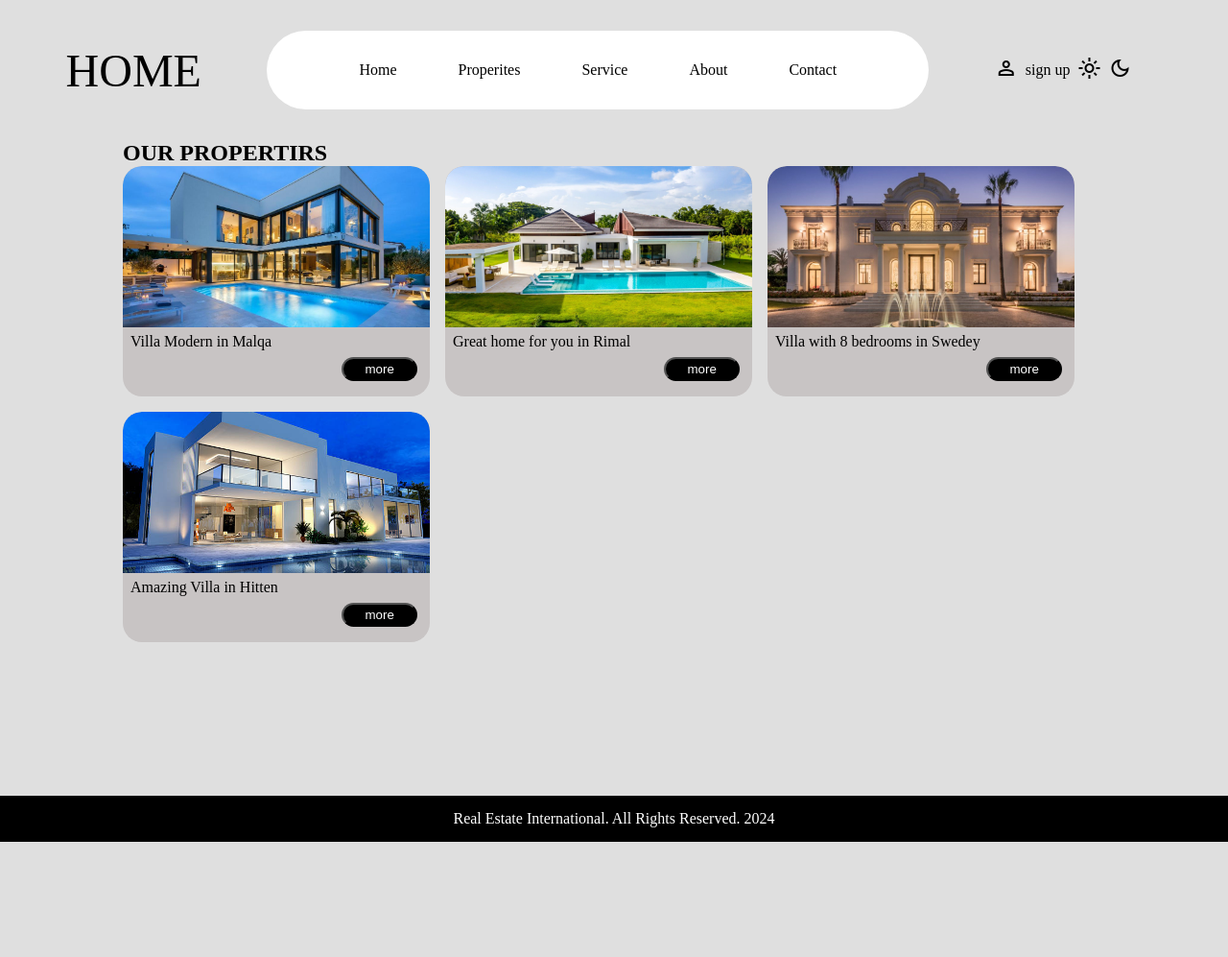
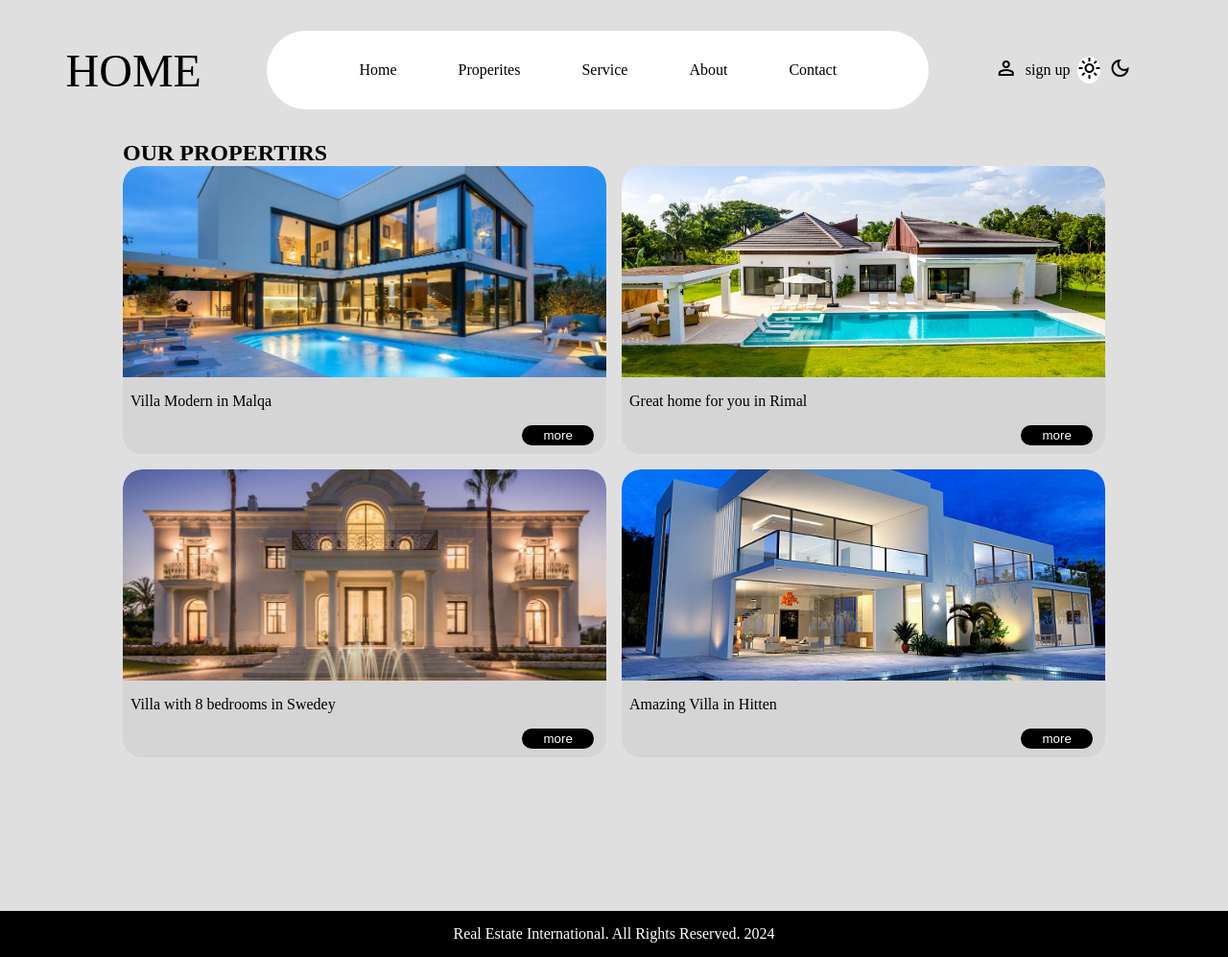
Before and after one commit to T-Python-Feb-25/MINI-PROJECT-REALESTATE, a Django app: page /properties/ in a window 1280 px wide. Shown: the whole page at 96% size. Before the commit the page ends 877 px from the top, so only its background shows below. Run offline with Django 5.2, Linux system fonts and the light colour scheme; some web fonts are replaced.

Commit message:
Almost finished

```diff
--- a/RealEstate/main/static/css/style.css
+++ b/RealEstate/main/static/css/style.css
@@ -29,7 +29,7 @@ html.dark body.home{
     background-repeat: no-repeat;
     background-position: center;
     background-size: cover;
-    height: 56vh;
+    height:80vh;
 }
 
 .nav{
@@ -43,20 +43,28 @@ html.dark body.home{
 
 }
 a {
-    transition: color 0.5s ease 0.3s, font-size 0.5s ease 0.3s;
+    transition: color 0.2s ease 0.3s, font-size 0.5s ease 0.1s;
+
 }
-
+#home:hover{
+    font-size: 3.2rem;
+}
 .nav a:hover {
     color: red !important;
     font-size: 1.2rem;
 }
-a:hover{
+.home_bottom a:hover{
     font-size: 1.2rem;
 
 }
+#animated-text{
+    text-decoration: none;
+    color: inherit;
+    border-style: none;
+}
 html.dark a:hover{
     color: white !important;
-    font-size: 1rem;
+
 }
 html.dark a {
     transition: none;
@@ -134,6 +142,13 @@ html.dark .nav_center {
     color: white;
     border-radius: 2rem;
     padding: 0.5rem 2rem;
+    border-style: nones;
+    cursor: pointer;
+
+}
+button{
+    cursor: pointer;
+
 }
 footer{
     display: flex;
@@ -216,7 +231,7 @@ html.dark .home_bottom a div{
     color: #a37a827b;
 }
 .home_bottom_hotel .material-symbols-outlined{
-    background-color: #a72ca968; /
+    background-color: #a72ca968;
 
 }
 .home_bottom_hotel{
@@ -239,14 +254,14 @@ html.dark .home_bottom a div{
 .card{
     display: flex;
     flex-direction: column;
-    border: 1px solid rgb(75, 82, 91);
     border-radius: 20px;
-    background-color: #c8c4c4;
+    background-color: #d5d5d5;
     border-style: none;
-    width: 40vh;
-    height: 30vh;
+    width: 100%;
+    height: 300px;
     overflow: hidden;
-    gap: 0.4rem;
+    gap: 1rem;
+    color: black;
 
 
 
@@ -255,15 +270,15 @@ html.dark .home_bottom a div{
     object-fit: cover;
     border-top-left-radius: 20px;
     border-top-right-radius: 20px;
-    width: 40vh;
-    height: 21vh;
+    width: 100%;
+    height: 220px;
     padding: 0;
     margin: 0;
 
 }
 .grid__container{
     display: grid;
-    grid-template-columns: repeat(auto-fit, minmax(40vh, 40vh));
+    grid-template-columns: repeat(auto-fit, minmax(400px, 1fr));
     gap: 1rem;
 
 }
@@ -278,6 +293,7 @@ html.dark .home_bottom a div{
     color: white;
     border-radius: 1rem;
     padding: 0.2rem 1.4rem;
+    border-style: none;
 
 }
 body.contact{
@@ -296,6 +312,7 @@ body.contact{
 .contact_main_flex{
     display: flex;
     justify-content: space-between;
+    flex-wrap: wrap;
 }
 .contact_main_right iframe{
     border-radius: 2vh;
@@ -321,3 +338,16 @@ body.contact{
     padding: 0.5rem 2rem;
 
 }
+html.dark #dark_mode{
+    background-color: black;
+    border-radius: 50%;
+}
+#light_mode{
+    background-color: white;
+    border-radius: 50%;
+
+}
+html.dark #light_mode{
+    background-color: transparent;
+
+}
--- a/RealEstate/main/templates/main/base.html
+++ b/RealEstate/main/templates/main/base.html
@@ -15,7 +15,7 @@
     <main>
 <nav class="nav">
     <div class="nav_left">
-    <a href="{%url 'main:home_view'%}">HOME</a>
+    <a id="home" href="{%url 'main:home_view'%}">HOME</a>
 </div>
     <div class="nav_center">
     <a href="{%url 'main:home_view'%}">Home</a>
@@ -30,10 +30,10 @@
             person
             </span></a>
             <a href="">sign up</a>
-    <a href="{%url 'main:light_mode'%}"><span class="material-symbols-outlined">
+    <a id="light_mode" href="{%url 'main:light_mode'%}"><span class="material-symbols-outlined">
         light_mode
         </span></a>
-   <a href="{%url 'main:drak_mode'%}"><span class="material-symbols-outlined">
+   <a id="dark_mode" href="{%url 'main:drak_mode'%}"><span class="material-symbols-outlined">
         dark_mode
         </span></a>
     </div>
--- a/RealEstate/main/templates/main/home.html
+++ b/RealEstate/main/templates/main/home.html
@@ -8,10 +8,10 @@ Homepage
 <main class="main_home">
 <section class="home_center">
     <div class="left">
-    <h1 class="animated-text">FIND YOUR DREAMS</h1>
+    <h1 class="animated-text"><a id="animated-text" href="">FIND YOUR DREAMS</a></h1>
     <p>Our catlog will suprise you. Rather, discover an unprecendented offers of luxry properires our catlog will surprise you. Rather, discover an unprecendented offers of luxry properties</p>
     <form action="{%url 'main:properties_view'%}">
-        <input class="form_button" type="submit" value="Explore properties" />
+        <button>Explore properties</button>
     </form>
 
 </div>
--- a/RealEstate/main/views.py
+++ b/RealEstate/main/views.py
@@ -1,4 +1,5 @@
 from django.shortcuts import render,redirect
+from django.urls import reverse
 from django.http import HttpRequest,HttpResponse
 # Create your views here.
 def home_view(request:HttpRequest):
@@ -16,10 +17,13 @@ def properties_view(request:HttpRequest):
 def contact_view(request:HttpRequest):
     return render(request,"main/contact.html")
 def drak_mode(request:HttpRequest):
-    response=redirect("main:home_view")
+    new_url = request.META.get('HTTP_REFERER', reverse("main:home_view"))
+    response=redirect(new_url)
     response.set_cookie("screen","dark",max_age=60*60*24)
     return response
 def light_mode(request:HttpRequest):
-    response=redirect("main:home_view")
+    new_url = request.META.get('HTTP_REFERER', reverse("main:home_view"))
+
+    response=redirect(new_url)
     response.set_cookie("screen","light",max_age=-1)
     return response
```
